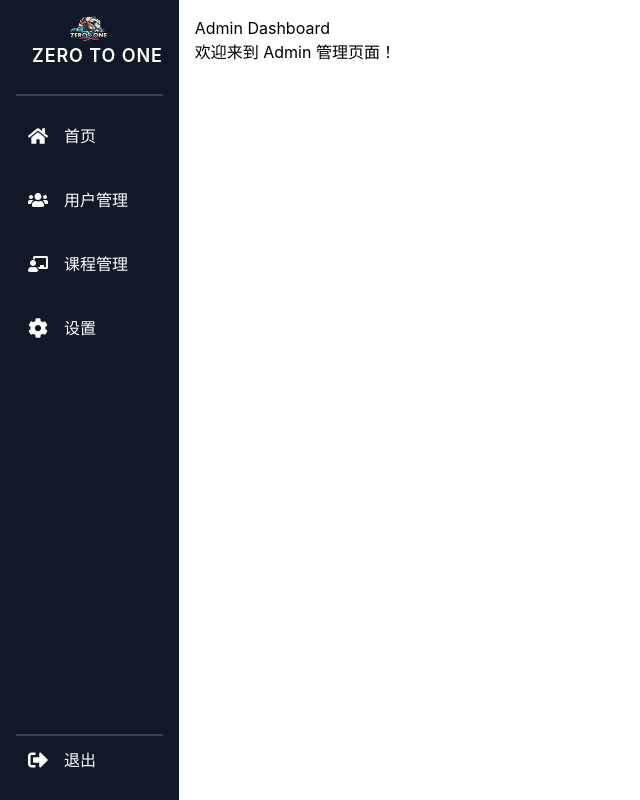
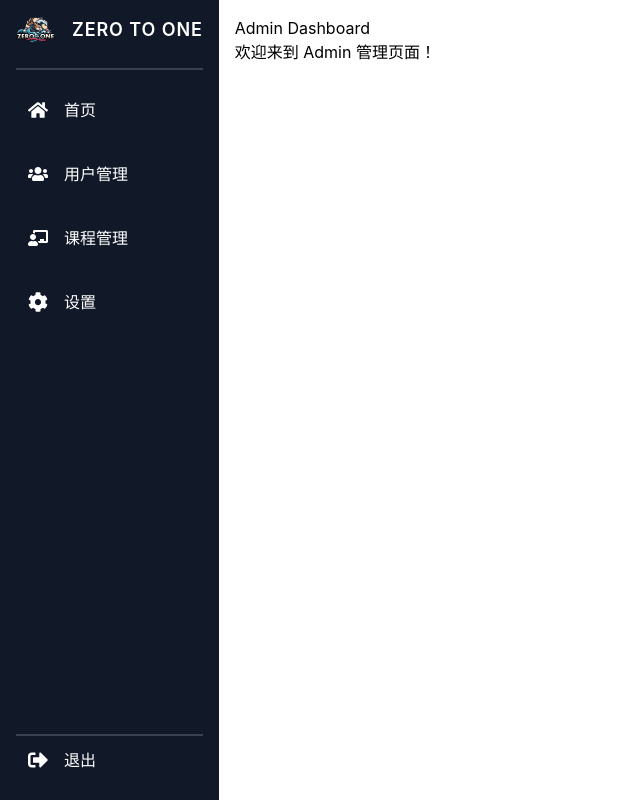
Before and after one commit to ztoswim/zero-to-one-system, a React (Create React App) app in the folder client/: page /admin in a window 1280 px wide. Shown: the whole page, without its empty margins (0-640 px from the left). Built offline with nearby package versions, Linux system fonts and the light colour scheme; sample sign-in values are in the browser's storage.

Commit message:
Update Sidebar.js

```diff
--- a/client/src/components/Sidebar.js
+++ b/client/src/components/Sidebar.js
@@ -56,8 +56,8 @@ const Sidebar = () => {
       onMouseEnter={handleMouseEnter}   // Mouse enter expands sidebar
       onMouseLeave={handleMouseLeave}   // Mouse leave collapses sidebar
     >
-      {/* Logo Section */}
-      <div className="flex flex-col items-center justify-center mb-6">
+      {/* Logo Section (Logo and text side by side) */}
+      <div className="flex items-center mb-6">
         <img src={Logo} alt="Logo" className="w-10" />
         {!isCollapsed && (
           <span className="ml-4 text-lg font-semibold tracking-wider uppercase">Zero To One</span>
```
